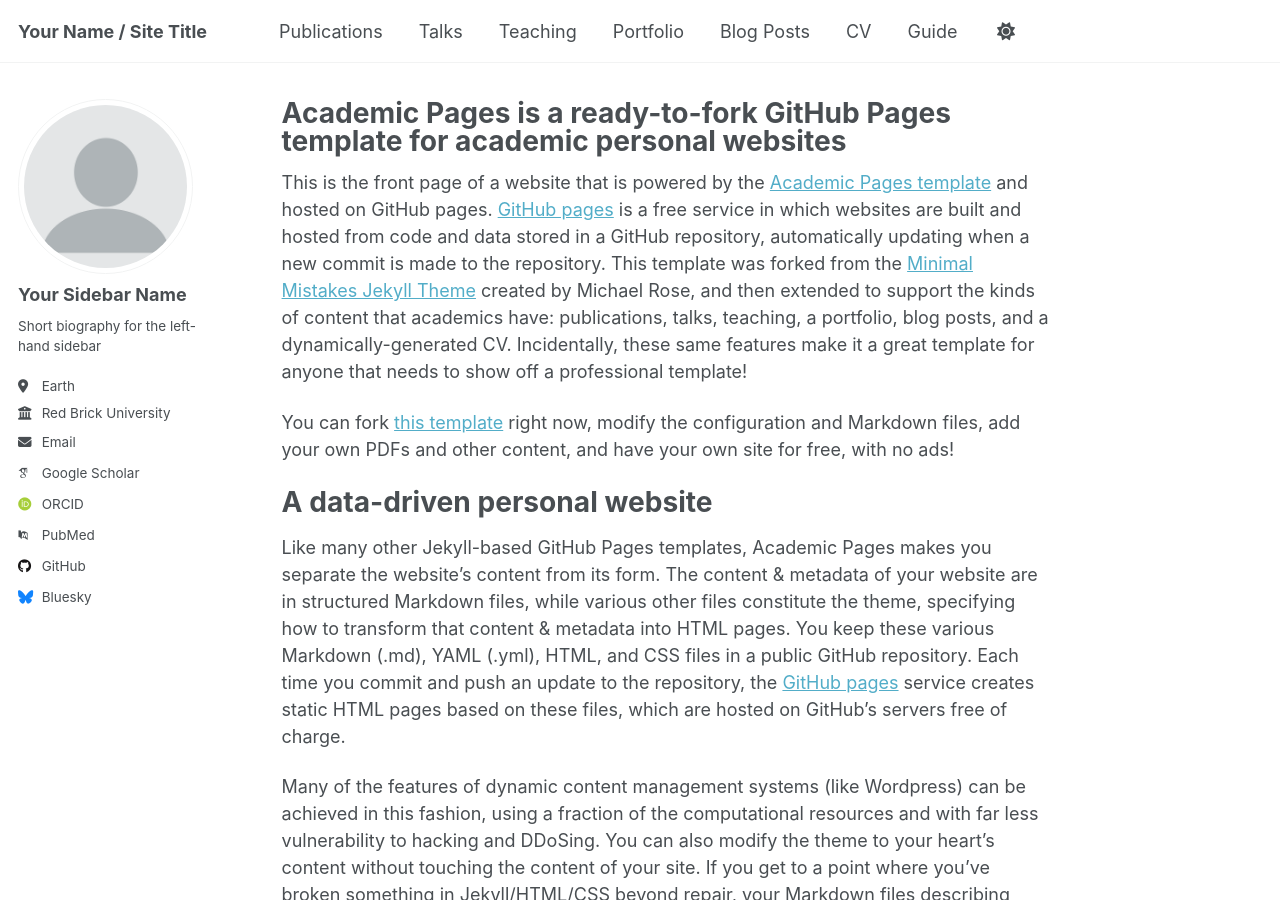
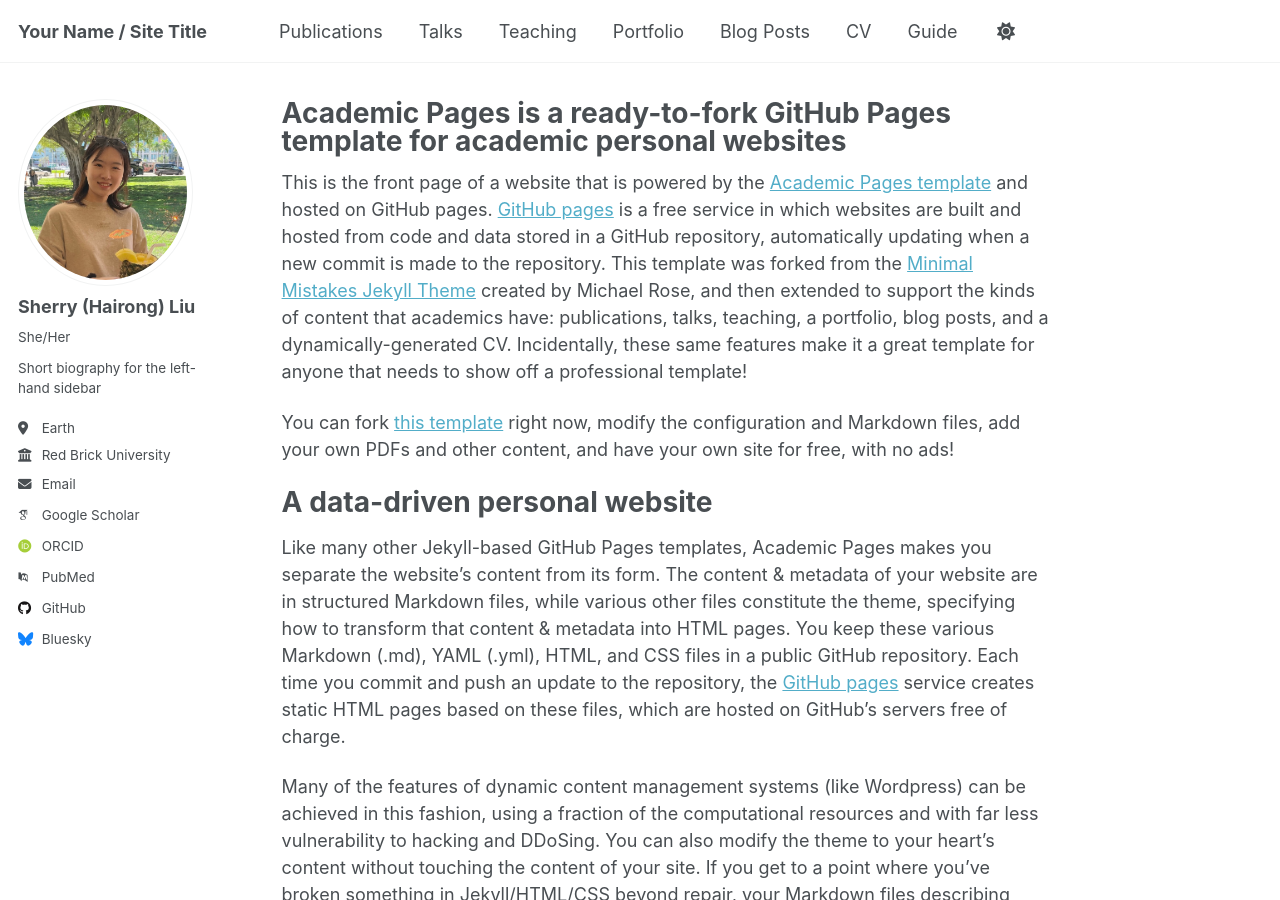
Before and after one commit to sherry090345/sherry090345.github.io, a Jekyll site: the page built from _pages/about.md, in a window 1280 px wide and 900 px high. Built offline with Jekyll 4.4.1, drawn with Linux system fonts in a browser that asks for light colours; some web fonts are replaced; a script that is not in the unit is left out.

Commit message:
Update _config.yml

```diff
--- a/_config.yml
+++ b/_config.yml
@@ -22,9 +22,9 @@ repository               : "sherry090345/sherry090345.github.io"
 #               Additional customization can be done by editing /_includes/author-profile.html
 author:
   # Biographic information
-  avatar           : "profile.png"
-  name             : "Your Sidebar Name"
-  pronouns         : # example: "she/her"
+  avatar           : "bio.JPG"
+  name             : "Sherry (Hairong) Liu"
+  pronouns         : "She/Her"
   bio              : "Short biography for the left-hand sidebar"
   location         : "Earth"
   employer         : "Red Brick University"
```
